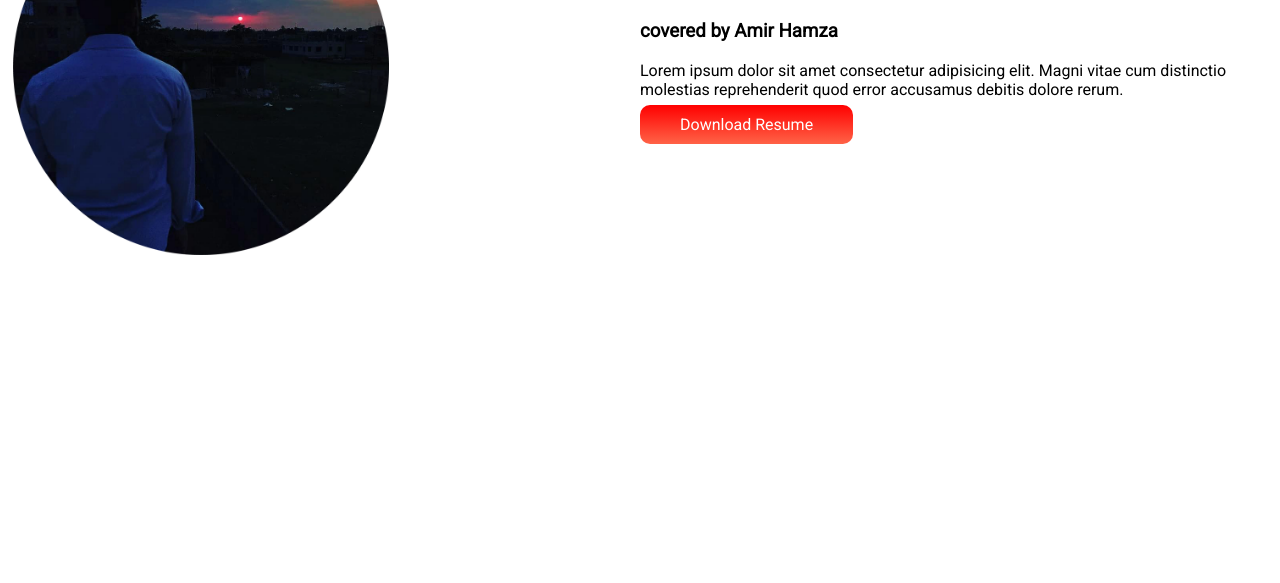
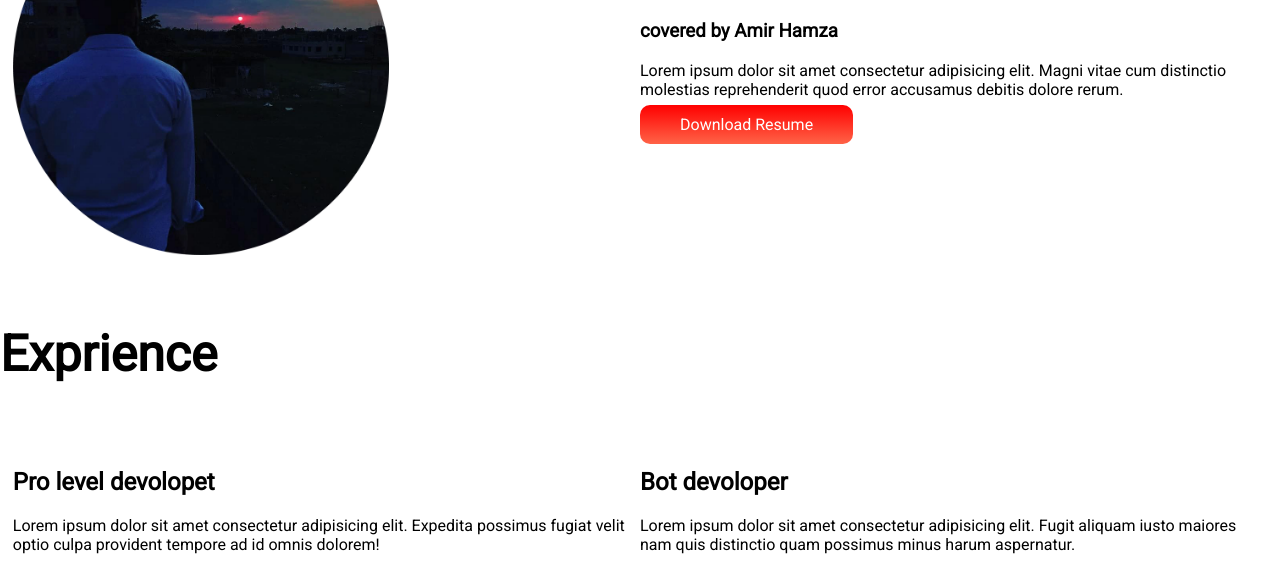
Before and after one commit to amirhamza818/my-protfolio, a plain HTML site: page index.html in a window 1280 px wide. Shown: the part 527-1110 px from the top of the page. Before the commit the page ends 800 px from the top, so only its background shows below. Drawn offline with Linux system fonts and the light colour scheme.

Commit message:
new html added

```diff
--- a/index.html
+++ b/index.html
@@ -23,6 +23,15 @@
     <div class="half"><h1>Dream project</h1>
     <h3>covered by Amir Hamza</h3>
   <p>Lorem ipsum dolor sit amet consectetur adipisicing elit. Magni vitae cum distinctio molestias reprehenderit quod error accusamus debitis dolore rerum.</p>
-<a class="button" target="blank" href="">Download Resume</a></div></section>
+<a class="button" target="blank" href="">Download Resume</a></div>
+</section>
+<br>
+<h1>Exprience</h1>
+<br>
+<section>
+  <div  id="exprience exprience1" class="half"><h2>Pro level devolopet</h2><p>Lorem ipsum dolor sit amet consectetur adipisicing elit. Expedita possimus fugiat velit optio culpa provident tempore ad id omnis dolorem!</p></div>
+  <div id="exprience exprience2" class="half"><h2>Bot devoloper</h2><p>Lorem ipsum dolor sit amet consectetur adipisicing elit. Fugit aliquam iusto maiores nam quis distinctio quam possimus minus harum aspernatur.</p></div>
+</section>
+
 </body>
 </html>
--- a/style.css
+++ b/style.css
@@ -4,6 +4,7 @@ span{
 body{
     font-family: 'Roboto', sans-serif;
     margin: 0;
+
 }
 a{
     background-image: -moz-linear-gradient(orange s);
```
